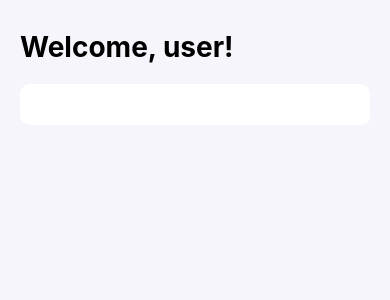
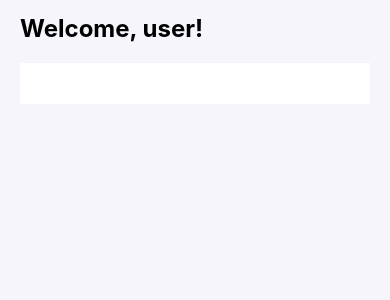
Before and after one commit to giovanedann/my-tasks, a React Native app: screen / in a window 390 px wide. Shown: the top 300 px of the page. Built offline with nearby package versions, Linux system fonts and the light colour scheme.

Commit message:
refactor: change stylesheets to styled native components

```diff
--- a/src/screens/Home/index.tsx
+++ b/src/screens/Home/index.tsx
@@ -1,15 +1,14 @@
 import React from 'react'
-import {Text, View, SafeAreaView, TextInput} from 'react-native'
-import styles from './styles'
+import * as S from './styles'
 
 const Home = () => {
   return (
-    <SafeAreaView style={styles.safeAreaView}>
-      <View style={styles.wrapper}>
-        <Text style={styles.title}>Welcome, user!</Text>
-        <TextInput style={styles.input} />
-      </View>
-    </SafeAreaView>
+    <S.SafeAreaView>
+      <S.Wrapper>
+        <S.Title>Welcome, user!</S.Title>
+        <S.TaskInput />
+      </S.Wrapper>
+    </S.SafeAreaView>
   )
 }
 
--- a/src/screens/Home/styles.ts
+++ b/src/screens/Home/styles.ts
@@ -1,29 +1,28 @@
-import {StyleSheet, Platform} from 'react-native'
+import {Platform} from 'react-native'
+import styled from 'styled-components/native'
 
-const styles = StyleSheet.create({
-  safeAreaView: {
-    backgroundColor: '#f6f5fc',
-    flex: 1,
-  },
-  wrapper: {
-    backgroundColor: '#f6f5fc',
-    flex: 1,
-    paddingHorizontal: 20,
-    paddingVertical: 30,
-  },
-  title: {
-    color: '#000',
-    fontSize: 28,
-    fontWeight: 'bold',
-  },
-  input: {
-    backgroundColor: '#fff',
-    color: '#000',
-    marginTop: 20,
-    fontSize: 18,
-    padding: Platform.OS === 'android' ? 15 : 10,
-    borderRadius: 10,
-  },
-})
+export const SafeAreaView = styled.SafeAreaView`
+  background-color: #f6f5fc;
+  flex: 1;
+`
 
-export default styles
+export const Wrapper = styled.View`
+  background-color: #f6f5fc;
+  flex: 1;
+  padding: 14px 20px;
+`
+
+export const Title = styled.Text`
+  color: #000;
+  font-size: 24px;
+  font-weight: bold;
+`
+
+export const TaskInput = styled.TextInput`
+  background-color: #fff;
+  color: #000;
+  margin-top: 20px;
+  font-size: 18px;
+  padding: ${Platform.OS === 'android' ? '14px' : '10px'};
+  border-radius: 0.8px;
+`
```
